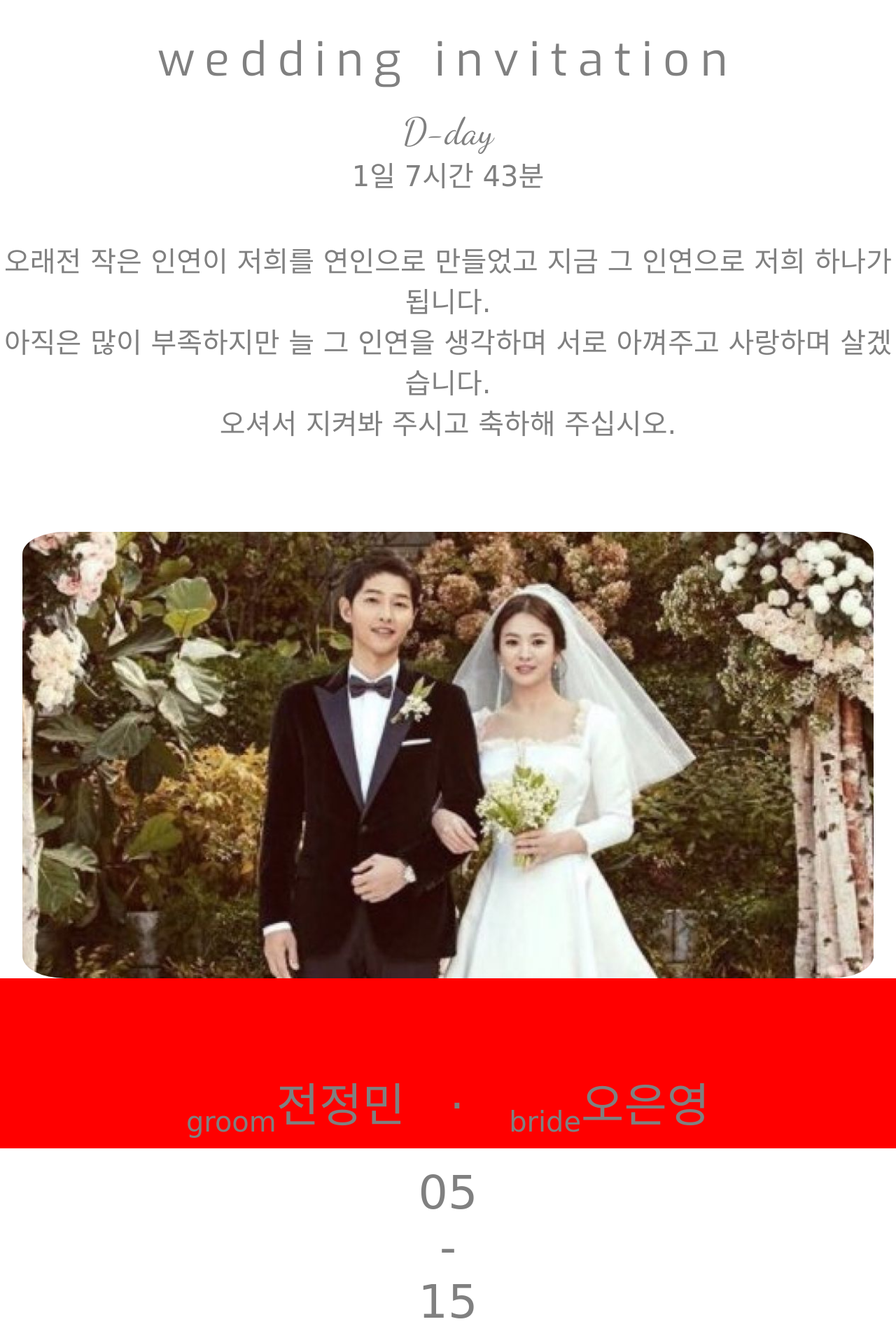
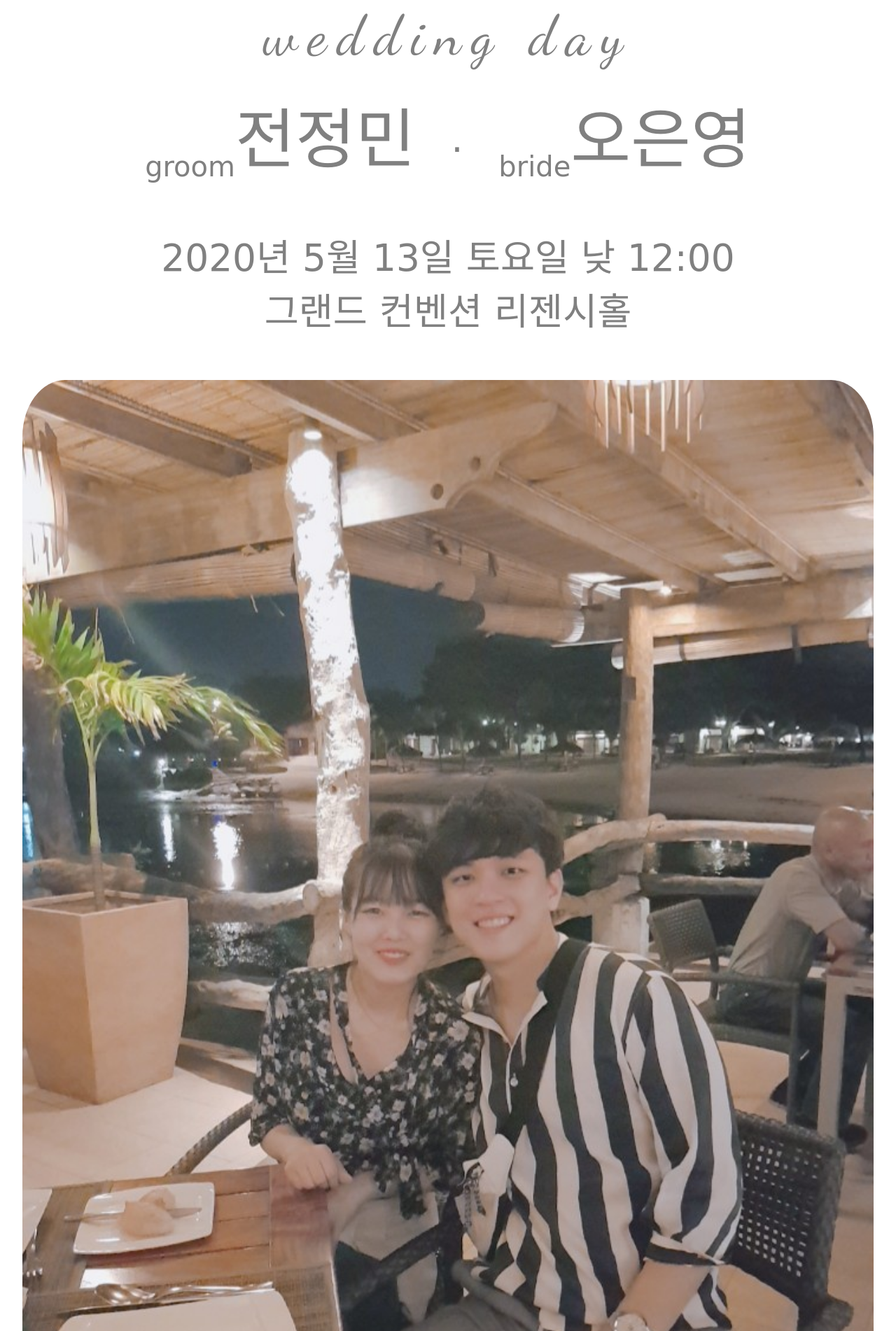
Before and after one commit to zzdd1558/jungmin.github.io, a plain HTML site: page index.html in a window 1280 px wide. Shown: the part 23-1925 px from the top of the page at 70% size. Drawn offline with Linux system fonts and the light colour scheme; a web font is replaced by a local one.

Commit message:
이미지 변경

```diff
--- a/index.html
+++ b/index.html
@@ -26,42 +26,15 @@
 
     </script>
     <style>
-        * {
-            padding: 0;
-            margin: 0;
-        }
-
-        html, body {
-            color: gray;
-            height: 100%;
-        }
-
-        #container {
-            height: 100%;
-        }
-
-        #main-content {
-            position: relative;
-            height: 100%;
-            background-color: white;
-        }
-
+        * {padding: 0; margin: 0; }
+        html, body {color: gray; height: 100%;}
+        #container { height: 100%;}
+        #main-content {position: relative;height: 100%;background-color: white;}
+        /*
         #main-content #dday {
             position: relative;
             text-align: center;
             margin: 5% 0;
-        }
-
-        #main-content #dday > p:nth-child(1){
-            font-family: 'Exo', sans-serif;
-            font-size: 50pt;
-            letter-spacing: 15px;
-            margin:2%;
-        }
-
-        #main-content #dday > p:nth-child(2) {
-            font-family: 'Dancing Script', cursive;
-            font-size: 40pt;
         }
 
         #main-content #dday > p:nth-child(3) {
@@ -69,14 +42,20 @@
             font-size: 30pt;
         }
 
-        #main-content .wedding-invitation {
-            font-family: 'Nanum Brush Script', cursive;
-            text-align: center;
-            font-size: 30pt;
+         #main-content #dday > p:nth-child(2) {
+            font-family: 'Dancing Script', cursive;
+            font-size: 40pt;
         }
+        */
+
+        #main-content p#wedding-title{text-align: center;font-family: 'Dancing Script', cursive;font-size: 60pt;letter-spacing: 15px;margin:2%;}
+
+        #main-content #wedding-invitation {height: 80%; background-color: whitesmoke; display: flex;align-items: center;justify-content: center;}
+        #main-content #wedding-invitation .invitiaion-wrap{width:90%; height: 90%; background-color: white}
+        #main-content #wedding-invitation .invitiaion-wrap .invitation-title {font-family: 'Nanum Brush Script', cursive;text-align: center;font-size: 60pt; letter-spacing: 15px;}
 
         #main-content #main-image {
-            margin: 10% 0;
+            margin: 5% 0;
             background-color: white;
             text-align: center;
             display: flex;
@@ -89,6 +68,14 @@
             border-radius: 5%;
         }
 
+        #main-content .groom-bride {
+            text-align: center;
+            font-size: 40pt;
+            font-family: 'Nanum Brush Script', cursive;
+            position: relative;
+            bottom: 0;
+        }
+
         #main-content #description {
             text-align: center;
             font-size: 50pt;
@@ -97,33 +84,42 @@
             bottom: 0;
         }
 
-        #main-content #description .place{
+        #main-content .place{
+            margin: 5% 0;
+            text-align: center;
             font-family: 'Nanum Brush Script', cursive;
             font-size: 40pt;
 
         }
 
-        #main-content #description .wedding-name {
+        #main-content .wedding-name {
+            text-align: center;
             font-size: 50pt;
+            font-family: 'Nanum Brush Script', cursive;
+            position: relative;
+            bottom: 0;
+            font-size: 70pt;
         }
         #main-content #description > div {
             margin: 3%;
         }
 
+
+
         #gallery-content {
-            height: 100%;
+
             background-color: red;
         }
 
         #map-content {
-            height: 100%;
+
             margin: 0 auto;
         }
 
         #map-wrap #map {
             display: inline-block;
             width: 100%;
-            height: 100%;
+
         }
 
     </style>
@@ -133,40 +129,51 @@
 <div id="container">
     <!-- main -->
     <div id="main-content">
-        <div id="dday">
-            <p>wedding invitation</p>
-            <p>D-day</p>
-            <p id="time"></p>
+
+        <p id="wedding-title">wedding day</p>
+
+        <div class="groom-bride">
+            <span class="wedding-name"><sub style="font-size : 30pt">groom</sub>전정민</span>
+            <span>&nbsp;&nbsp;·&nbsp;&nbsp;</span>
+            <span class="wedding-name"><sub style="font-size : 30pt">bride</sub>오은영</span>
         </div>
-        <div class="wedding-invitation">
-            <p>오래전 작은 인연이 저희를 연인으로 만들었고 지금 그 인연으로 저희 하나가 됩니다. </p>
-            <p>아직은 많이 부족하지만 늘 그 인연을 생각하며 서로 아껴주고 사랑하며 살겠습니다.</p>
-            <p> 오셔서 지켜봐 주시고 축하해 주십시오.</p>
+
+        <div class="place">
+            <p>2020년 5월 13일 토요일 낮 12:00</p>
+            <p>그랜드 컨벤션 리젠시홀</p>
         </div>
 
         <div id="main-image">
-            <img src="./public/images/test.jpg">
+            <img src="./public/images/thumnail.jpeg">
         </div>
 
-        <div id="description">
-            <div class="groom-bride">
-                <span class="wedding-name"><sub style="font-size : 30pt">groom</sub>전정민</span>
-                <span>&nbsp;&nbsp;·&nbsp;&nbsp;</span>
-                <span class="wedding-name"><sub style="font-size : 30pt">bride</sub>오은영</span>
+
+        <div id="wedding-invitation">
+            <div class="invitiaion-wrap">
+                <p class="invitation-title">wedding invitation</p>
+                <p>오래전 작은 인연이 저희를 연인으로 만들었고 지금 그 인연으로 저희 하나가 됩니다. </p>
+                <p>아직은 많이 부족하지만 늘 그 인연을 생각하며 서로 아껴주고 사랑하며 살겠습니다.</p>
+                <p> 오셔서 지켜봐 주시고 축하해 주십시오.</p>
             </div>
+        </div>
+
+        <!-- <div id="description">
+
             <div class="wedding-day">
                 <p>05</p>
                 <p>-</p>
                 <p>15</p>
             </div>
-            <div class="place">
-                <p>2020년 5월 13일 토요일 낮 12:00</p>
-                <p>그랜드 컨벤션 리젠시홀</p>
-            </div>
-        </div>
+
+        </div> -->
 
     </div>
 
+    <!-- <div id="dday">
+            <p>wedding day</p>
+            <p>D-day</p>
+            <p id="time"></p>
+        </div> -->
     <!-- photo -->
     <div id="gallery-content"></div>
 
```
Also changed, not shown: public/images/main.jpg (deleted).
